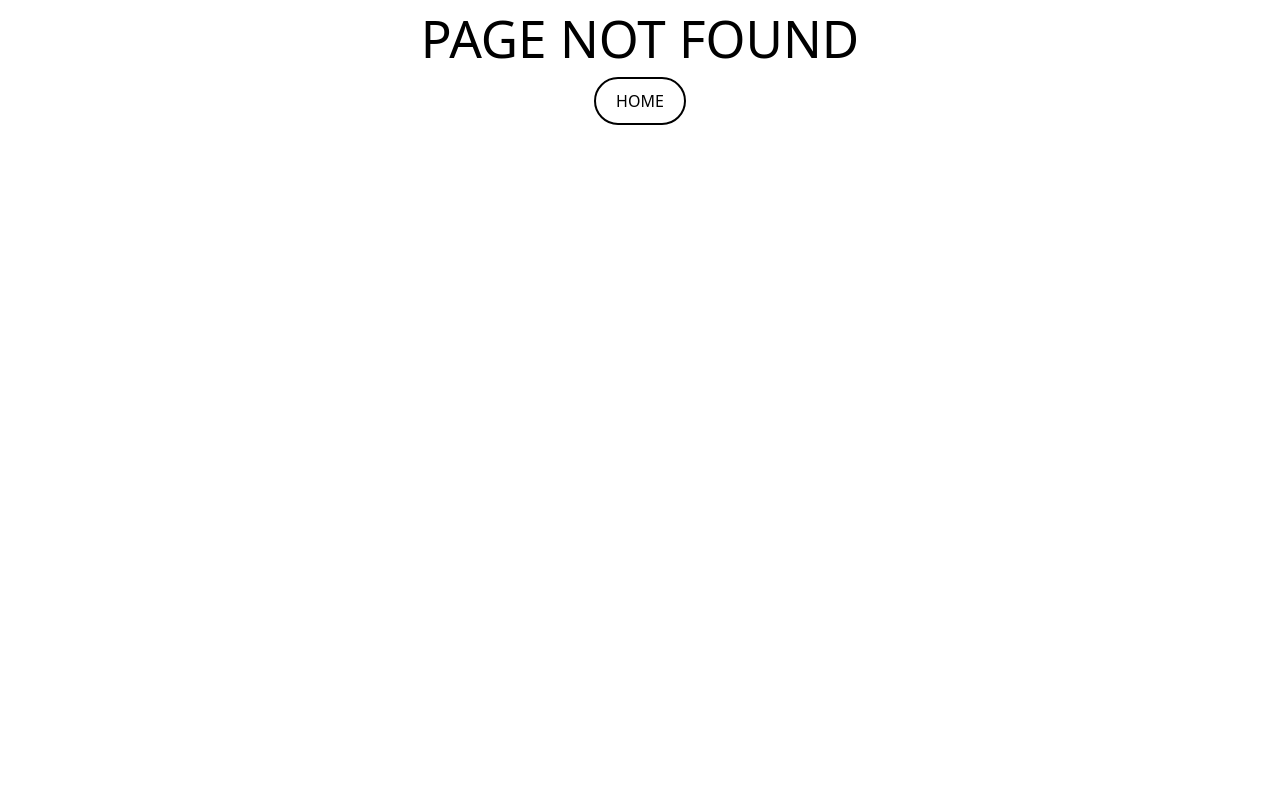
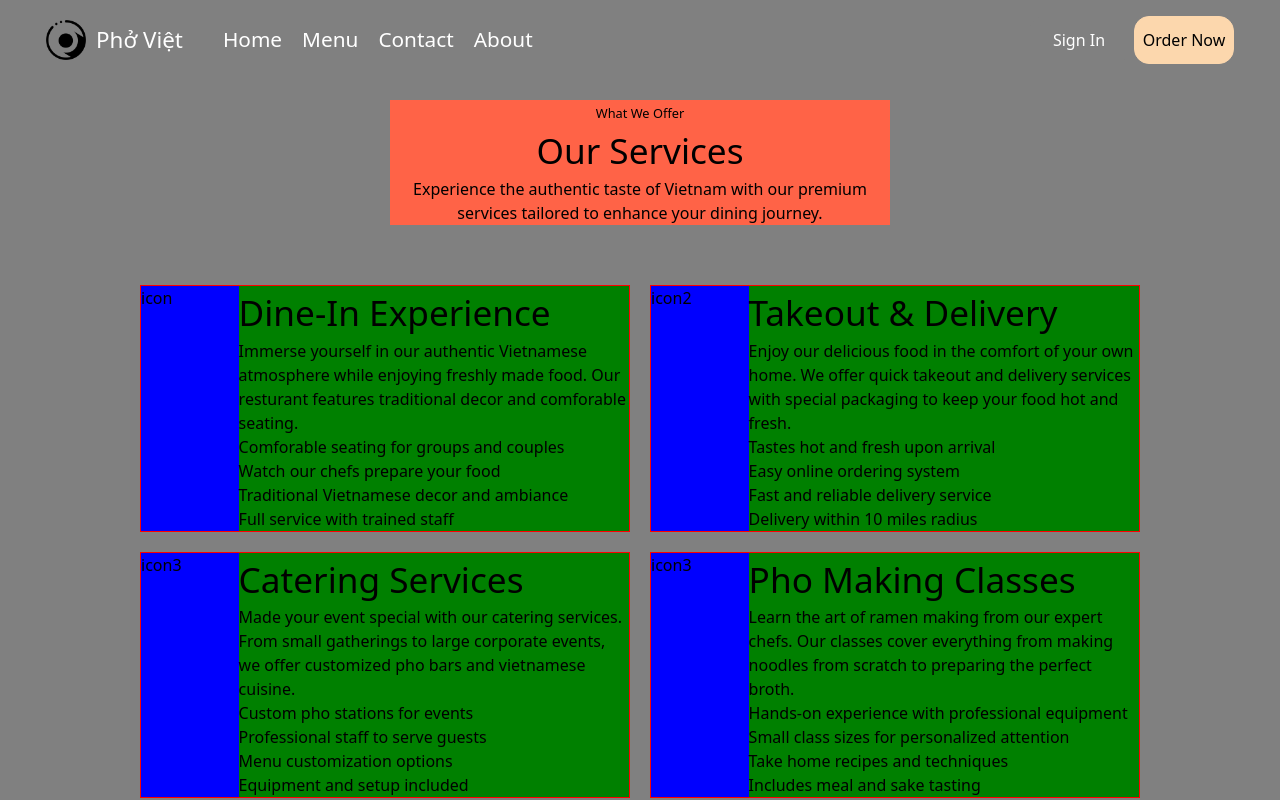
Before and after one commit to 23klhuynh/Vietnamese_restaurant, a React (Vite) app in the folder client/: page /services in a window 1280 px wide. Before the commit this address had no page. Shown: the top 800 px of the page. Built offline with nearby package versions, Linux system fonts and the light colour scheme.

Commit message:
Implementing the services page and feature.

```diff
--- a/client/src/App.tsx
+++ b/client/src/App.tsx
@@ -1,6 +1,7 @@
 import { Routes, Route } from "react-router-dom";
 import Home from "./pages/Home";
 import Menu from "./pages/Menu";
+import Services from "./pages/Services";
 import Login from "./pages/Login";
 import Layout from "./layout/Layout";
 import Register from "./pages/Register";
@@ -8,14 +9,18 @@ import NotFound from "./pages/NotFound";
 import { Toaster } from "react-hot-toast";
 import { UserProvider } from "./auth/UserContext";
 
+import ScrollToTop from "./hooks/ScrollToTop";
+
 function App() {
   return (
     <UserProvider>
+      <ScrollToTop/>
       <Toaster position="top-center" reverseOrder={true}/>
       <Routes>
         <Route path="/" element={<Layout />}>
           <Route index element={<Home />} />
           <Route path="menu" element={<Menu />} />
+          <Route path="services" element={<Services/>}/>
         </Route>
         <Route path="login" element={<Login />} />
         <Route path="register" element={<Register />} />
--- a/client/src/components/fragments/PopularItems.tsx
+++ b/client/src/components/fragments/PopularItems.tsx
@@ -77,7 +77,10 @@ function PopularItems() {
         <div className="popular__footer">
           <button
             className="px-3 py-2 my-3 border border-black rounded"
-            onClick={() => navigate("/menu")}
+            onClick={() => {
+              navigate("/menu");
+              window.scrollTo({ top: 0, behavior: "smooth" });
+            }}
           >
             View Full Menu →
           </button>
--- a/client/src/components/navbar/NavbarLinks.tsx
+++ b/client/src/components/navbar/NavbarLinks.tsx
@@ -2,7 +2,7 @@ import { useState, useEffect } from "react";
 import { Link } from "react-router-dom";
 import { useUser } from "../../auth/UserContext";
 import toast from "react-hot-toast";
-import { CiShoppingCart } from "react-icons/ci";
+/* import { CiShoppingCart } from "react-icons/ci"; */
 /* import { flatMap } from "lodash"; */
 
 interface NavbarLinksProps {
--- /dev/null
+++ b/client/src/hooks/ScrollToTop.tsx
@@ -0,0 +1,15 @@
+import { useEffect } from "react";
+import { useLocation } from "react-router-dom";
+
+export default function ScrollToTop() {
+  const { pathname } = useLocation();
+
+  useEffect(() => {
+    window.scrollTo({
+      top: 0,
+      behavior: "smooth",
+    });
+  }, [pathname]);
+
+  return null;
+}
--- a/client/src/index.css
+++ b/client/src/index.css
@@ -251,7 +251,7 @@ h3 {
 .navbar__sidebar-item.special{
   width: fit-content;
   margin-left: 40px;
-  width: 30%;
+  width: 150px;
   text-align: center;
 }
 
@@ -859,6 +859,63 @@ h3 {
 } */
 /* /////////////// */
 
+/*
+/////////////////////////////////////////
+////////////// Services /////////////////
+/////////////////////////////////////////
+*/
+
+.services{
+  min-height: 150vh;
+  background-color: grey;
+}
+.services__container{
+  max-width: 1000px;
+  margin: 0 auto;
+  padding-top: 80px;
+}
+.services__header{
+  background-color: tomato;
+  text-align: center;
+  max-width: 500px;
+  margin: 0 auto;
+  margin-bottom: 60px;
+  margin-top: 20px;
+}
+.services__content{
+  display: grid;
+  grid-template-columns: repeat(2, 1fr);
+  gap: 20px;
+}
+.services__item{
+  border: 1px solid red;
+  display: flex;
+
+}
+.services__icon{
+  flex: 1;
+  background-color: blue;
+}
+.services__description{
+  flex: 4;
+  background-color: green;
+}
+
+
+
+
+
+
+
+
+
+
+
+
+
+
+
+
 
 /*
 ///////////////////////////////////
--- a/client/src/layout/Layout.tsx
+++ b/client/src/layout/Layout.tsx
@@ -4,6 +4,7 @@ import Navbar from "../components/navbar/Navbar";
 import Footer from "../components/fragments/Footer";
 import useScroll from "../hooks/useScroll";
 import SmoothScroll from "../hooks/SmoothScroll";
+
 
 type CartItem = {
   id: number;
--- /dev/null
+++ b/client/src/pages/Services.tsx
@@ -0,0 +1,100 @@
+function Services() {
+  return (
+    <div className="services">
+      <div className="services__container">
+        <div className="services__header">
+          <small>What We Offer</small>
+          <h1>Our Services</h1>
+          <p>
+            Experience the authentic taste of Vietnam with our premium services
+            tailored to enhance your dining journey.
+          </p>
+        </div>
+
+        <div className="services__content">
+          <div className="services__item">
+            <div className="services__icon">icon</div>
+            <div className="services__description">
+              <div className="services__description-header">
+                <h3>Dine-In Experience</h3>
+                <p>
+                  Immerse yourself in our authentic Vietnamese atmosphere while
+                  enjoying freshly made food. Our resturant features traditional
+                  decor and comforable seating.
+                </p>
+              </div>
+              <ul className="services__dexcription-main">
+                <li>Comforable seating for groups and couples</li>
+                <li>Watch our chefs prepare your food</li>
+                <li>Traditional Vietnamese decor and ambiance</li>
+                <li>Full service with trained staff</li>
+              </ul>
+            </div>
+          </div>
+
+          <div className="services__item">
+            <div className="services__icon">icon2</div>
+            <div className="services__description">
+              <div className="services__description-header">
+                <h3>Takeout & Delivery</h3>
+                <p>
+                  Enjoy our delicious food in the comfort of your own home. We
+                  offer quick takeout and delivery services with special
+                  packaging to keep your food hot and fresh.
+                </p>
+              </div>
+              <ul className="services__dexcription-main">
+                <li>Tastes hot and fresh upon arrival</li>
+                <li>Easy online ordering system</li>
+                <li>Fast and reliable delivery service</li>
+                <li>Delivery within 10 miles radius</li>
+              </ul>
+            </div>
+          </div>
+
+          <div className="services__item">
+            <div className="services__icon">icon3</div>
+            <div className="services__description">
+              <div className="services__description-header">
+                <h3>Catering Services</h3>
+                <p>
+                  Made your event special with our catering services. From small
+                  gatherings to large corporate events, we offer customized pho
+                  bars and vietnamese cuisine.
+                </p>
+              </div>
+              <ul className="services__dexcription-main">
+                <li>Custom pho stations for events</li>
+                <li>Professional staff to serve guests</li>
+                <li>Menu customization options</li>
+                <li>Equipment and setup included</li>
+              </ul>
+            </div>
+          </div>
+
+          <div className="services__item">
+            <div className="services__icon">icon3</div>
+            <div className="services__description">
+              <div className="services__description-header">
+                <h3>Pho Making Classes</h3>
+                <p>
+                  Learn the art of ramen making from our expert chefs. Our
+                  classes cover everything from making noodles from scratch to
+                  preparing the perfect broth.
+                </p>
+              </div>
+              <ul className="services__dexcription-main">
+                <li>Hands-on experience with professional equipment</li>
+                <li>Small class sizes for personalized attention</li>
+                <li>Take home recipes and techniques</li>
+                <li>Includes meal and sake tasting</li>
+              </ul>
+            </div>
+          </div>
+        </div>
+      </div>
+    </div>
+  );
+}
+
+export default Services;
```
